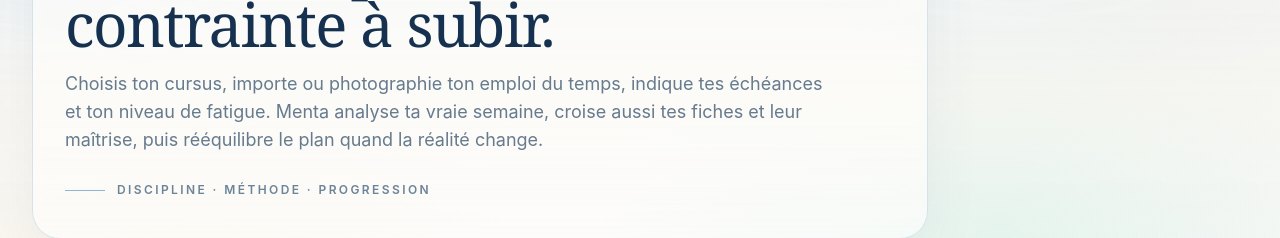
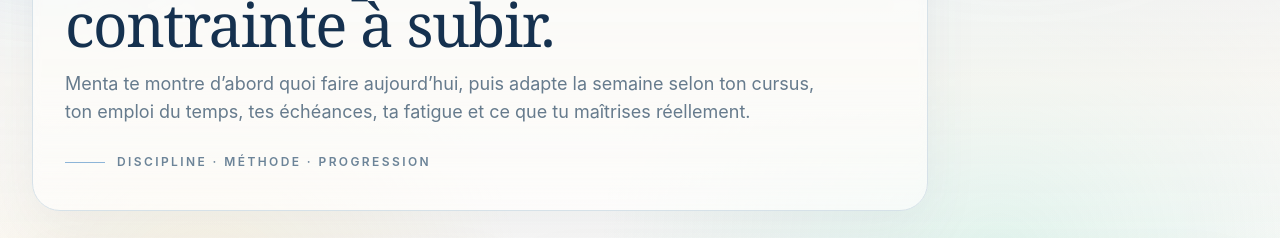
Before and after one commit to kevo13-web/Menta-Prepa-, a Next.js app: page /planning in a window 1280 px wide. Shown: the part 367-605 px from the top of the page. Built offline with nearby package versions, Linux system fonts and the light colour scheme; no server answers.

Commit message:
Met le cockpit quotidien au centre du Planning IA

```diff
--- a/app/planning/page.tsx
+++ b/app/planning/page.tsx
@@ -1,5 +1,6 @@
 import type { Metadata } from "next";
 import { AdaptivePlanningPanel } from "@/components/AdaptivePlanningPanel";
+import { DailyPlanningPanel } from "@/components/DailyPlanningPanel";
 import { LibraryPlanningInsight } from "@/components/LibraryPlanningInsight";
 import { PageHero } from "@/components/PageHero";
 import { PlanningGenerator } from "@/components/PlanningGenerator";
@@ -14,12 +15,13 @@
       <PageHero
         eyebrow="Planning IA"
         title="Ton emploi du temps devient une stratégie de travail, pas une contrainte à subir."
-        description="Choisis ton cursus, importe ou photographie ton emploi du temps, indique tes échéances et ton niveau de fatigue. Menta analyse ta vraie semaine, croise aussi tes fiches et leur maîtrise, puis rééquilibre le plan quand la réalité change."
+        description="Menta te montre d’abord quoi faire aujourd’hui, puis adapte la semaine selon ton cursus, ton emploi du temps, tes échéances, ta fatigue et ce que tu maîtrises réellement."
       />
       <section className="px-4 pb-24 sm:px-6 lg:px-8">
         <div className="mx-auto max-w-7xl">
+          <DailyPlanningPanel />
+          <AdaptivePlanningPanel />
           <LibraryPlanningInsight />
-          <AdaptivePlanningPanel />
           <PlanningGenerator />
         </div>
       </section>
```
